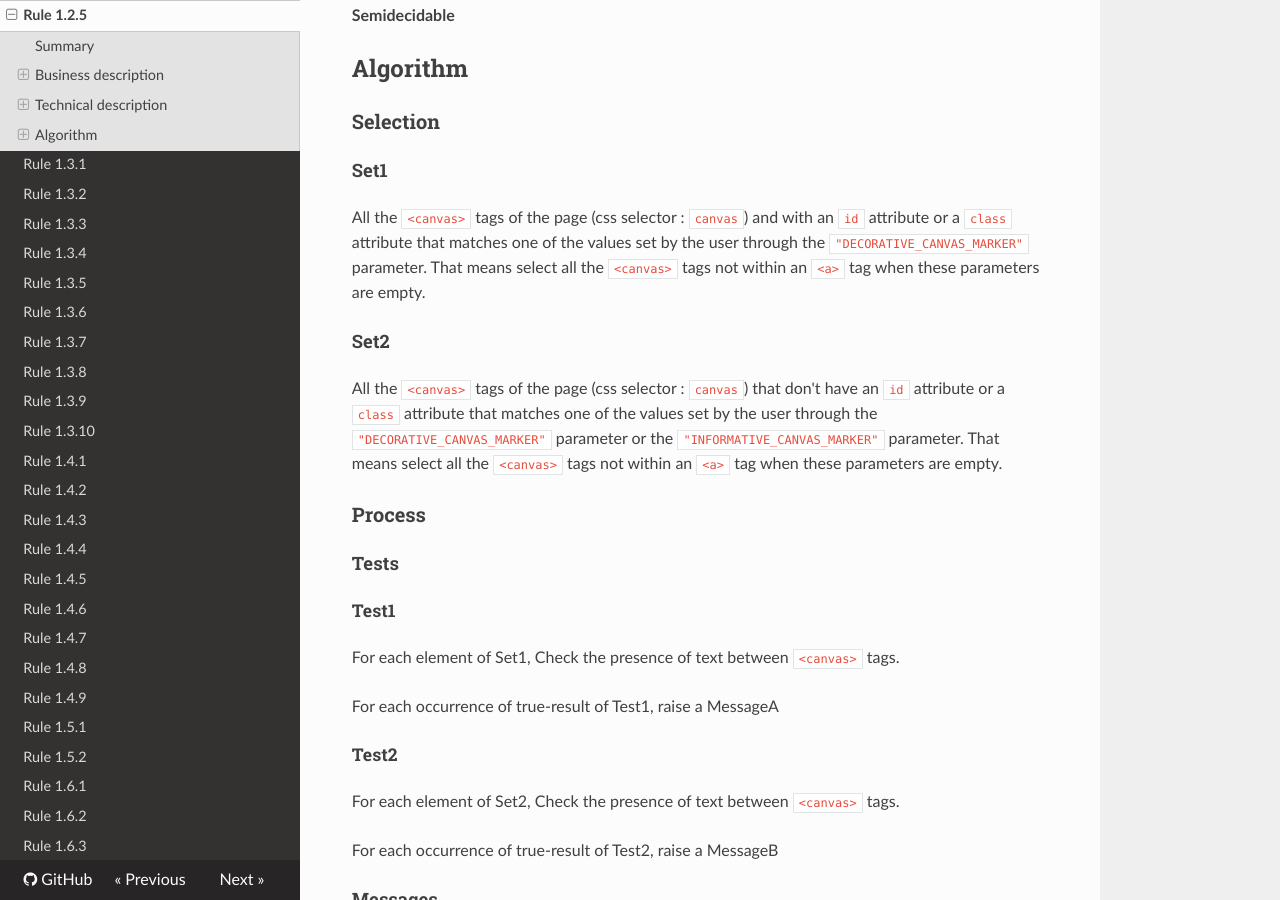
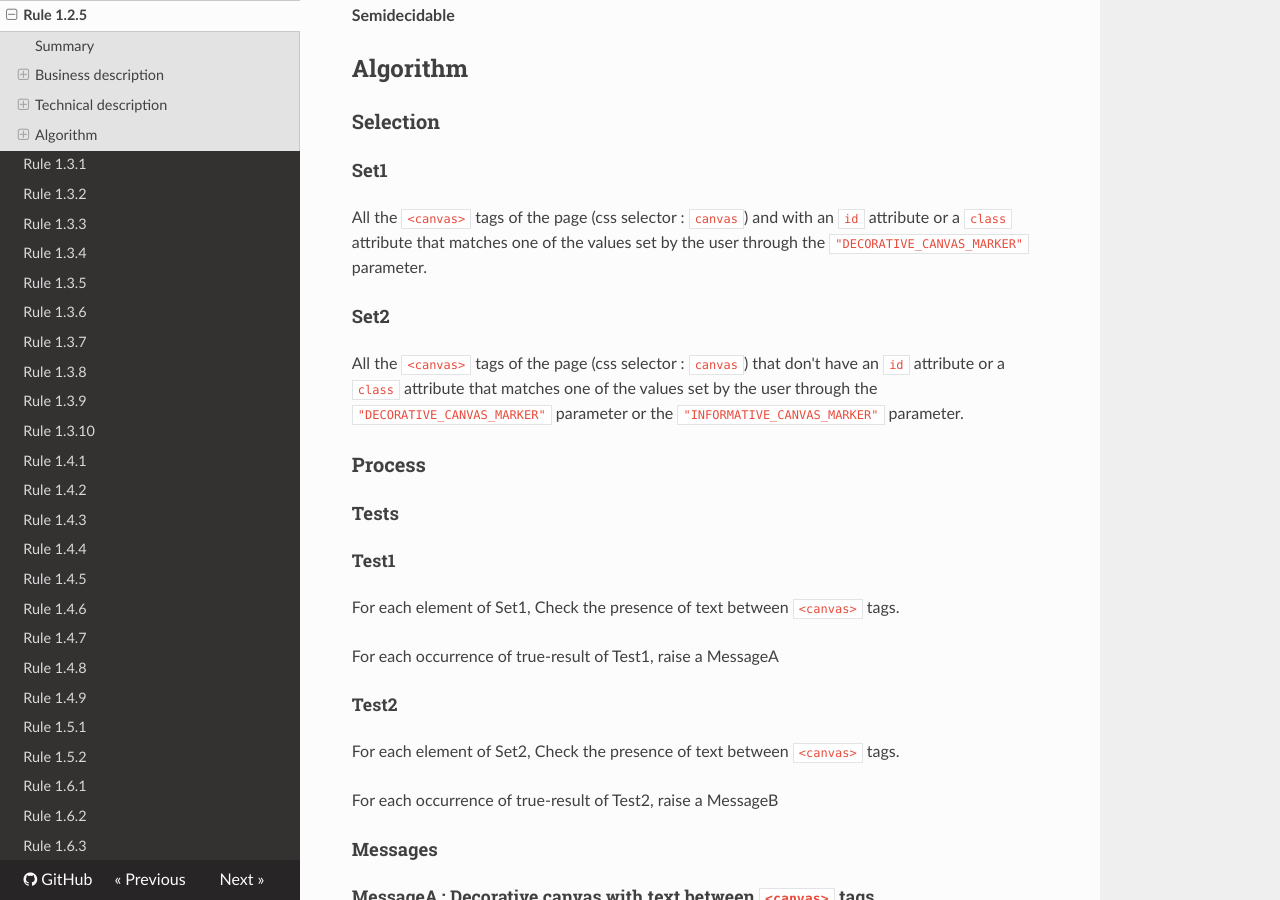
Before and after one commit to Tanaguru/Tanaguru-rules-RGAA-3-doc, an MkDocs documentation site: the page built from docs/Rule-1-2-5.md, in a window 1280 px wide and 900 px high, scrolled down 963 px. Built offline with MkDocs 1.6.1, drawn with Linux system fonts in a browser that asks for light colours; nearby versions of some CDN libraries; old or Windows-style settings are respelled for this version of MkDocs.

Commit message:
Update Rule-1-2-5.md

```diff
--- a/docs/Rule-1-2-5.md
+++ b/docs/Rule-1-2-5.md
@@ -38,11 +38,9 @@ Pour chaque image bitmap de d&eacute;coration (balise `canvas`), le contenu entr
 
 #### Set1
 All the `<canvas>` tags of the page (css selector : `canvas`) and with an `id` attribute or a `class` attribute that matches one of the values set by the user through the `"DECORATIVE_CANVAS_MARKER"` parameter.
-That means select all the `<canvas>` tags not within an `<a>` tag when these parameters are empty.
 
 #### Set2
 All the `<canvas>` tags of the page (css selector : `canvas`) that don't have an `id` attribute or a `class` attribute that matches one of the values set by the user through the `"DECORATIVE_CANVAS_MARKER"` parameter or the `"INFORMATIVE_CANVAS_MARKER"` parameter.
-That means select all the `<canvas>` tags not within an `<a>` tag when these parameters are empty.
 
 ### Process
 
```
